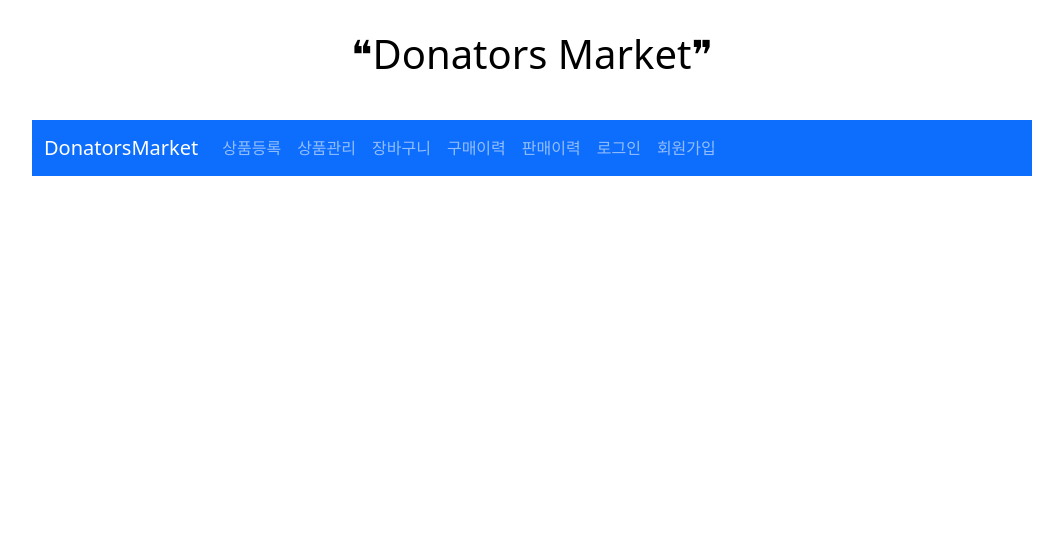
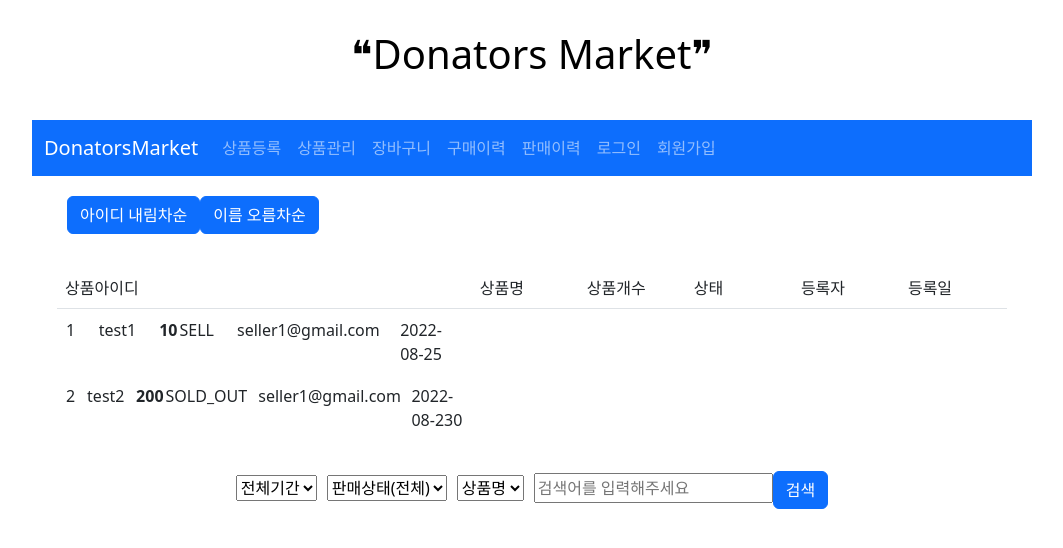
Before and after one commit to huiji072/Study, a React (Create React App) app in the folder reactStudy/shop-test/: page /item/ItemMng in a window 1280 px wide. Shown: the top 548 px of the page, without its empty margins (108-1171 px from the left). Built offline with nearby package versions, Linux system fonts and the light colour scheme.

Commit message:
상품관리 반복문 해결

```diff
--- a/reactStudy/shop-test/src/App.js
+++ b/reactStudy/shop-test/src/App.js
@@ -1,6 +1,8 @@
 import './App.css';
 import 'bootstrap/dist/css/bootstrap.min.css';
 import Header from './fragment/Header';
+import ItemMng from './item/ItemMng';
+import ItemMngList from './item/ItemMngList';
 
 function App() {
   return (
--- a/reactStudy/shop-test/src/fragment/Header.jsx
+++ b/reactStudy/shop-test/src/fragment/Header.jsx
@@ -33,7 +33,7 @@ class Header extends Component {
                 <Navbar.Brand href="/main/MainList">DonatorsMarket</Navbar.Brand>
                 <Nav className="me-auto">
                     <Nav.Link href="/item/ItemForm">상품등록</Nav.Link>
-                    <Nav.Link href="/item/ItemMngList">상품관리</Nav.Link>
+                    <Nav.Link href="/item/ItemMng">상품관리</Nav.Link>
                     <Nav.Link href="/cart/CartList">장바구니</Nav.Link>
                     <Nav.Link href="/order/OrderHistList">구매이력</Nav.Link>
                     <Nav.Link href="/offer/OfferHistList">판매이력</Nav.Link>
@@ -47,7 +47,7 @@ class Header extends Component {
                 <Routes>
                     <Route path='/main/MainList' element={<MainList/>} />
                     <Route path='/item/ItemForm' element={<ItemForm/>} />
-                    <Route path='/item/ItemMngList' element={<ItemMngList/>} />
+                    <Route path='/item/ItemMng' element={<ItemMng/>} />
                     <Route path='/cart/CartList' element={<CartList/>} />
                     <Route path='/order/OrderHistList' element={<OrderHistList/>} />
                     <Route path='/offer/OfferHistList' element={<OfferHistList/>} />
--- a/reactStudy/shop-test/src/item/ItemMng.jsx
+++ b/reactStudy/shop-test/src/item/ItemMng.jsx
@@ -1,5 +1,6 @@
 import React, { Component } from 'react';
 import './ItemMng.css';
+import ItemMngList from './ItemMngList';
 
 function ItemMng(props) {
         return(
@@ -20,6 +21,7 @@ function ItemMng(props) {
 
             <form role="form" method="get" >
                 <table class="table">
+
                     <thead>
                     <tr>
                         <td>상품아이디</td>
@@ -30,19 +32,11 @@ function ItemMng(props) {
                         <td>등록일</td>
                     </tr>
                     </thead>
+
                     <tbody>
-                    <tr >
+                        <ItemMngList/>
+                    </tbody>
 
-                        <td >{props.itemId}</td>
-                        <td>
-                            <a>{props.itemNm}</a>
-                        </td>
-                        <th>{props.stockNumber}</th>
-                        <td>{props.itemSellStatus}</td>
-                        <td>{props.createdBy}</td>
-                        <td>{props.regTime}</td>
-                    </tr>
-                    </tbody>
                 </table>
 
 
--- a/reactStudy/shop-test/src/item/ItemMngList.jsx
+++ b/reactStudy/shop-test/src/item/ItemMngList.jsx
@@ -1,5 +1,6 @@
 import React from "react";
 import ItemMng from "./ItemMng";
+import './ItemMng.css';
 
 const itemList = [
     {
@@ -12,6 +13,7 @@ const itemList = [
         regTime: "2022-08-25"
     },
     {
+
         itemId: 2,
         itemNm: "test2",
         itemDetail: "props를 이용하여 출력된 값입니다2!!",
@@ -22,13 +24,28 @@ const itemList = [
     },
 ]
 
-function ItemMngList(props) {
+function ItemMngList() {
     return(
         <div>
             {itemList.map((item) => {
                 return(
-                    <ItemMng itemId={item.itemId} itemNm={item.itemNm} stockNumber={item.stockNumber}
-                    itemSellStatus={item.itemSellStatus} createdBy={item.createdBy} regTime={item.regTime} />
+                    <>
+                    <div>
+                        <tr >
+                            <td >{item.itemId}</td>
+                            <td>
+                                <a>{item.itemNm}</a>
+                            </td>
+                            <th>{item.stockNumber}</th>
+                            <td>{item.itemSellStatus}</td>
+                            <td>{item.createdBy}</td>
+                            <td>{item.regTime}</td>
+                        </tr>
+                    </div>
+                    {/* <ItemMngForm itemId={item.itemId} itemNm={item.itemNm} stockNumber={item.stockNumber}
+                    itemSellStatus={item.itemSellStatus} createdBy={item.createdBy} regTime={item.regTime} /> */}
+                    </>
+
                 )
             })}
         </div>
```
